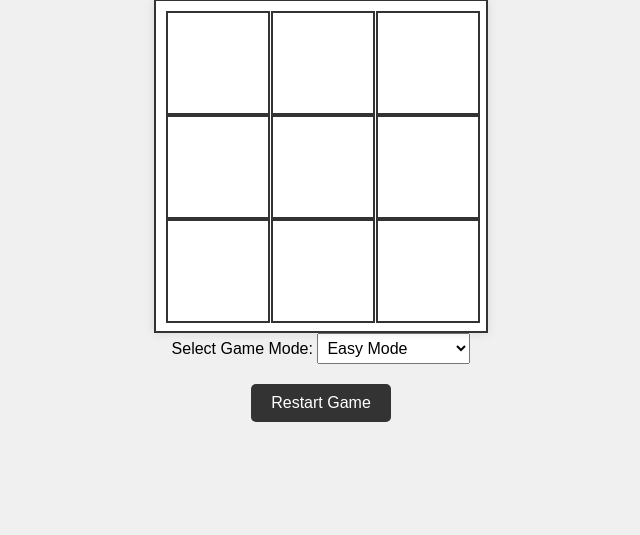
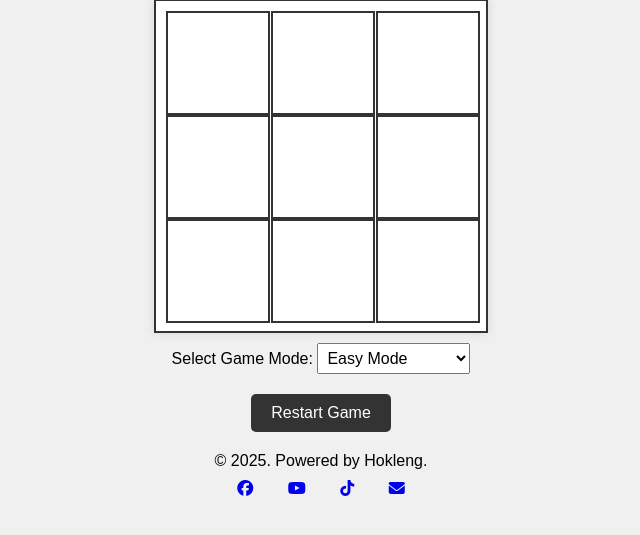
Before and after one commit to Stephen-Depp/tic-tac-toe, a Flask app: page / in a window 1280 px wide. Shown: the part 161-696 px from the top of the page, without its empty margins (319-959 px from the left). Run offline with Flask 3, Linux system fonts and the light colour scheme.

Commit message:
add footer

```diff
--- /dev/null
+++ b/Stephen-Depp.txt
@@ -0,0 +1,5 @@
+Stephen-Depp
+git remote add origin https://github.com/Stephen-Depp/tic-tac-toe.git
+
+
+token access the tic tac toe : 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
--- a/static/styles.css
+++ b/static/styles.css
@@ -17,6 +17,9 @@ h1 {
   margin: 10px;
   font-weight: bold;
   font-size: 1.2em;
+}
+#game-mode {
+  margin-top: 10px;
 }
 
 #game-board {
--- a/templates/index.html
+++ b/templates/index.html
@@ -5,6 +5,43 @@
     <meta name="viewport" content="width=device-width, initial-scale=1.0" />
     <title>Tic-Tac-Toe</title>
     <link rel="stylesheet" href="/static/styles.css" />
+    <link
+      rel="stylesheet"
+      href="https://cdnjs.cloudflare.com/ajax/libs/font-awesome/6.7.2/css/all.min.css"
+    />
+
+    <style>
+      #game-board {
+        margin-top: 20px; /* Add margin to create space */
+        position: relative; /* Ensure the modal is positioned relative to the game board */
+      }
+
+      .modal {
+        display: none; /* Hidden by default */
+        position: absolute; /* Stay in place within the game board */
+        z-index: 1; /* Sit on top */
+        left: 0;
+        top: 0;
+        width: 100%; /* Full width of the game board */
+        height: 100%; /* Full height of the game board */
+        background-color: rgba(0, 0, 0, 0.4); /* Black w/ opacity */
+      }
+
+      .modal-content {
+        background-color: #fefefe;
+        margin: auto; /* Centered */
+        padding: 20px;
+        border: 1px solid #888;
+        width: auto; /* Adjust width to fit content */
+        height: auto; /* Adjust height to fit content */
+        text-align: center;
+        position: absolute;
+        top: 50%;
+        left: 50%;
+        transform: translate(-50%, -50%); /* Center the content */
+        border-radius: 5px; /* Add border radius */
+      }
+    </style>
   </head>
   <body>
     <h1>Tic-Tac-Toe</h1>
@@ -30,14 +67,13 @@
         <div class="cell" data-cell="8"></div>
       </div>
       <div id="win-modal" class="modal">
-        <div class="modal-content">
-          <span class="close" onclick="closeModal()">&times;</span>
+        <div class="modal-content" style="width: auto; height: auto">
           <p id="win-message"></p>
         </div>
       </div>
     </div>
     <div>
-      <label for="game-mode">Select Game Mode:</label>
+      <label id="game-mode" for="game-mode">Select Game Mode:</label>
       <select id="game-mode" onchange="startNewGame(this.value)">
         <option value="easy">Easy Mode</option>
         <option value="average">Average Mode</option>
@@ -48,6 +84,58 @@
     <div id="restart-container" style="margin-top: 20px; text-align: center">
       <button onclick="restartGame()">Restart Game</button>
     </div>
+    <footer style="text-align: center; margin-top: 20px">
+      &copy; 2025. Powered by Hokleng.
+      <div style="margin-top: 10px">
+        <a
+          href="https://www.facebook.com/profile.php?id=100024111951073"
+          target="_blank"
+          style="margin: 0 15px"
+          ><i class="fab fa-facebook"></i
+        ></a>
+        <a
+          href="https://www.youtube.com/@koyhokleng4060"
+          target="_blank"
+          style="margin: 0 15px"
+          ><i class="fab fa-youtube"></i
+        ></a>
+        <a
+          href="https://www.tiktok.com/@hongleng007?lang=en"
+          target="_blank"
+          style="margin: 0 15px"
+          ><i class="fab fa-tiktok"></i
+        ></a>
+        <a href="mailto:honglengpes7@gmail.com" style="margin: 0 15px"
+          ><i class="fas fa-envelope"></i
+        ></a>
+      </div>
+    </footer>
     <script src="/static/scripts.js"></script>
+    <style>
+      .modal {
+        display: none; /* Hidden by default */
+        position: absolute; /* Stay in place within the game board */
+        z-index: 1; /* Sit on top */
+        left: 0;
+        top: 0;
+        width: 100%; /* Full width of the game board */
+        height: 100%; /* Full height of the game board */
+        background-color: rgba(0, 0, 0, 0.4); /* Black w/ opacity */
+      }
+
+      .modal-content {
+        background-color: #fefefe;
+        margin: auto; /* Centered */
+        padding: 20px;
+        border: 1px solid #888;
+        width: auto; /* Adjust width to fit content */
+        height: auto; /* Adjust height to fit content */
+        text-align: center;
+        position: absolute;
+        top: 50%;
+        left: 50%;
+        transform: translate(-50%, -50%); /* Center the content */
+      }
+    </style>
   </body>
 </html>
```
Also changed, not shown: static/scripts.js (+12 -20 lines), 1 other file.
